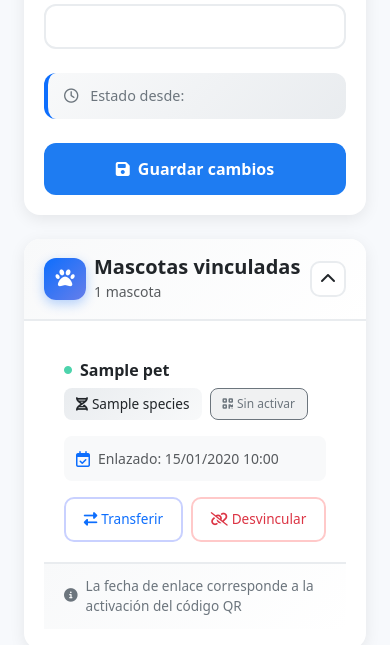
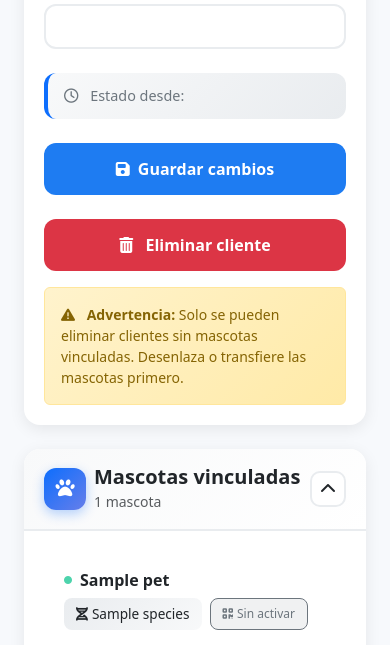
Before and after one commit to Ronal280300/qr-pet-tag, a Laravel app: template resources/views/admin/clients/show.blade.php in a window 390 px wide. Shown: the part 864-1509 px from the top of the page. Run offline with Laravel 12, Linux system fonts and the light colour scheme; data comes from the database, SQL or seed files in the repository; the template is opened without the code that fills it: most values are stand-ins (such as "Sample title", 1, 10 or a date in 2020); some libraries are stand-ins or nearby versions.

Commit message:
FIX: Mejorar módulo de gestión de clientes (admin/clients)
PROBLEMAS CORREGIDOS:

1. Vista móvil de lista de clientes mejorada
   - Mejorado CSS de .client-card-mobile con borders, shadows y spacing
   - Mejor hover effect y transiciones
   - Cards más compactas y legibles en móviles
   - Margin entre cards para mejor separación visual

2. Botón eliminar cliente ahora más visible
   - Eliminado del dropdown de "más opciones" (era poco visible)
   - Agregado como botón separado después de "Guardar cambios"
   - Color rojo (btn-danger) para mejor visibilidad
   - Incluye advertencia clara sobre requerimiento de desenlazar mascotas
   - Mantiene la misma confirmación con SweetAlert

3. Mejorada confirmación de desenlazar mascota
   - Agregados console.log para debugging
   - Mejorado mensaje de confirmación con más contexto
   - Agregada alerta informativa sobre consecuencias
   - Agregado e.stopPropagation() para evitar eventos conflictivos
   - Mejor manejo de errores con SweetAlert

4. Documentación sobre estado de cliente y mascotas
   - Agregado comentario claro en ClientController::update()
   - Explica que cambio de estado NO desvincula mascotas
   - Aclara que user_id se mantiene independientemente del estado
   - Nota que solo el middleware bloquea ACCESO, no desvincula

NOTA IMPORTANTE:
El código NO desvincula automáticamente mascotas al cambiar estado de cliente.
Las mascotas mantienen su relación (user_id) con el cliente independientemente
de si está active/pending/inactive. Solo cambia la capacidad del cliente de
gestionar mascotas desde el portal.

Archivos modificados:
- app/Http/Controllers/Admin/ClientController.php
  - Agregado comentario documentando comportamiento de estados
- resources/views/admin/clients/index.blade.php
  - Mejorado CSS de vista móvil (.client-card-mobile)
- resources/views/admin/clients/show.blade.php
  - Movido botón eliminar a posición visible
  - Eliminado del dropdown
  - Mejorado JavaScript de desenlazar con logging
  - Mejoradas confirmaciones con más contexto

https://claude.ai/code/session_0186fwTiHnkvMALabCBRn7eP

```diff
--- a/app/Http/Controllers/Admin/ClientController.php
+++ b/app/Http/Controllers/Admin/ClientController.php
@@ -102,6 +102,10 @@ class ClientController extends Controller
             $data['status_changed_at'] = now();
         }
 
+        // IMPORTANTE: El cambio de estado del cliente NO debe desvincular sus mascotas.
+        // Las mascotas mantienen su relación (user_id) independientemente del estado.
+        // Solo el middleware EnsureClientCanManagePets bloquea el ACCESO del cliente
+        // a gestionar mascotas cuando está inactivo, pero NO se desvinculan.
         $user->fill($data)->save();
 
         return back()->with('success', 'Cliente actualizado correctamente.');
--- a/resources/views/admin/clients/show.blade.php
+++ b/resources/views/admin/clients/show.blade.php
@@ -59,14 +59,7 @@
                                             </button>
                                         </form>
                                     </li>
-                                    <li><hr class="dropdown-divider"></li>
                                     @endif
-                                    <li>
-                                        <button type="button" class="dropdown-item js-delete-client">
-                                            <i class="fa-solid fa-trash-can me-2 text-danger"></i>
-                                            Eliminar cliente
-                                        </button>
-                                    </li>
                                 </ul>
                             </div>
                         </div>
@@ -214,6 +207,18 @@
                             </button>
                         </div>
                     </form>
+
+                    {{-- Botón eliminar cliente (separado del form) --}}
+                    <div class="mt-4">
+                        <button type="button" class="btn btn-danger btn-modern w-100 js-delete-client">
+                            <i class="fa-solid fa-trash-can me-2"></i>
+                            Eliminar cliente
+                        </button>
+                        <div class="alert alert-warning mt-3 mb-0" style="font-size: 0.875rem;">
+                            <i class="fa-solid fa-triangle-exclamation me-2"></i>
+                            <strong>Advertencia:</strong> Solo se pueden eliminar clientes sin mascotas vinculadas. Desenlaza o transfiere las mascotas primero.
+                        </div>
+                    </div>
                 </div>
             </div>
         </div>
@@ -1704,6 +1709,7 @@
             if (!btn) return;
 
             e.preventDefault();
+            e.stopPropagation();
 
             const petId = btn.getAttribute('data-pet-id');
             const petName = btn.getAttribute('data-pet-name');
@@ -1717,20 +1723,33 @@
             const resetQrInput = document.getElementById(resetQrId);
 
             if (!detachForm) {
-                console.error('Form not found:', formId);
+                console.error('DETACH: Form not found:', formId);
+                Swal.fire('Error', 'No se pudo encontrar el formulario de desenlace', 'error');
                 return;
             }
 
+            console.log('DETACH: Formulario encontrado', {
+                formId: formId,
+                action: detachForm.action,
+                method: detachForm.method,
+                petId: petId,
+                petName: petName
+            });
+
             // Mostrar confirmación con opción de resetear QR
             Swal.fire({
-                title: '¿Desenlazar mascota?',
+                title: '⚠️ Desenlazar mascota',
                 html: `
-                    <p class="mb-3">Se desenlazará <strong>${petName}</strong> del cliente.</p>
+                    <p class="mb-3">Se <strong>desenlazará</strong> a <strong class="text-primary">${petName}</strong> de este cliente.</p>
+                    <div class="alert alert-info text-start mb-3">
+                        <i class="fa-solid fa-info-circle me-2"></i>
+                        <small>La mascota quedará sin dueño y deberá ser reasignada manualmente.</small>
+                    </div>
                     <div class="form-check text-start" style="padding-left: 2.5rem;">
                         <input class="form-check-input" type="checkbox" id="swalResetQr" style="width: 20px; height: 20px;">
                         <label class="form-check-label" for="swalResetQr">
                             <strong>Restablecer código QR</strong><br>
-                            <small class="text-muted">La mascota quedará sin activar</small>
+                            <small class="text-muted">La mascota quedará sin activar (recomendado)</small>
                         </label>
                     </div>
                 `,
@@ -1752,6 +1771,10 @@
                 if (result.isConfirmed) {
                     // Establecer valor del checkbox reset_qr
                     resetQrInput.value = result.value ? '1' : '0';
+                    console.log('DETACH: Enviando formulario', {
+                        action: detachForm.action,
+                        resetQr: resetQrInput.value
+                    });
                     // Enviar formulario
                     detachForm.submit();
                 }
```
Also changed, not shown: resources/views/admin/clients/index.blade.php (+13 -8 lines).
